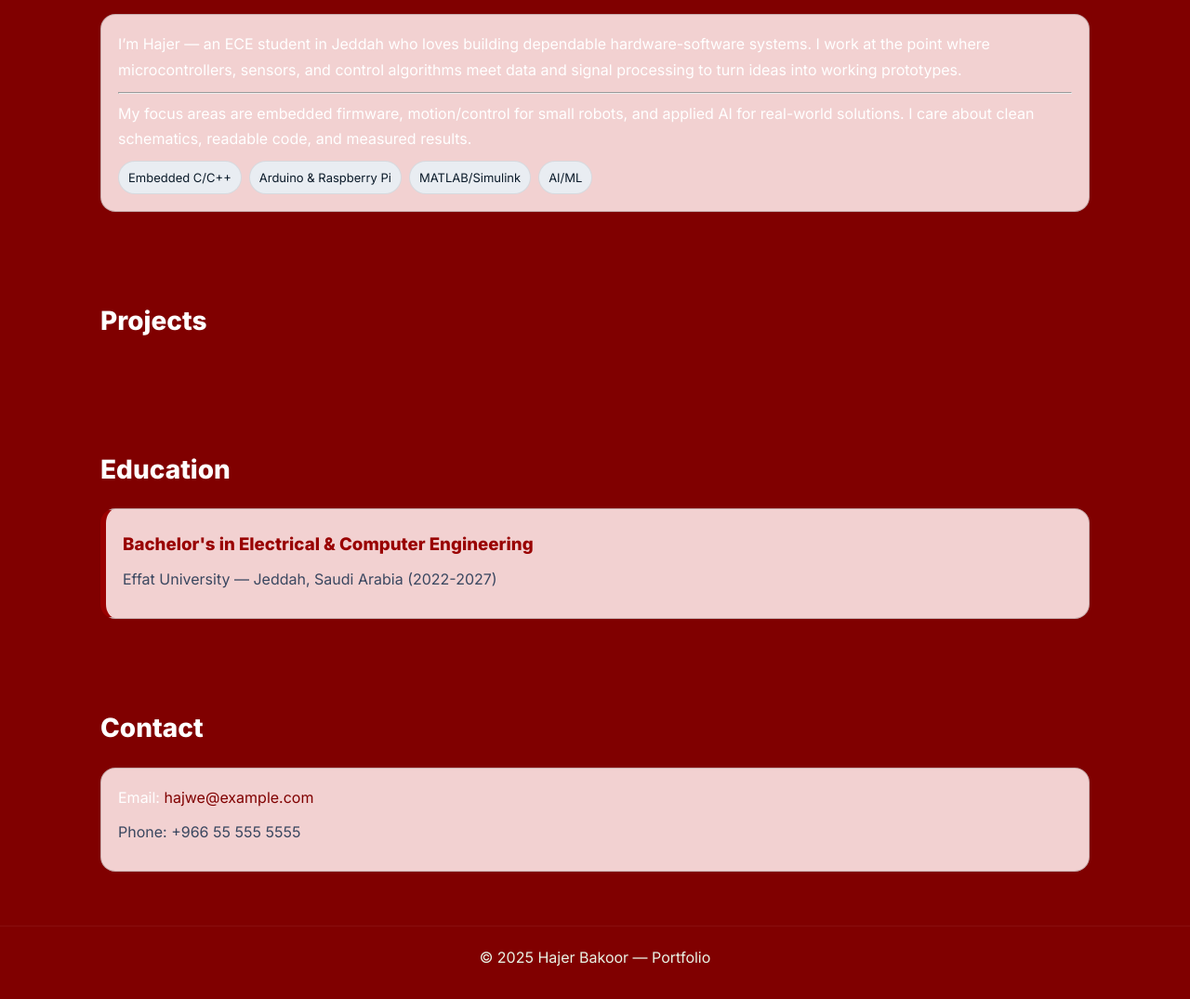
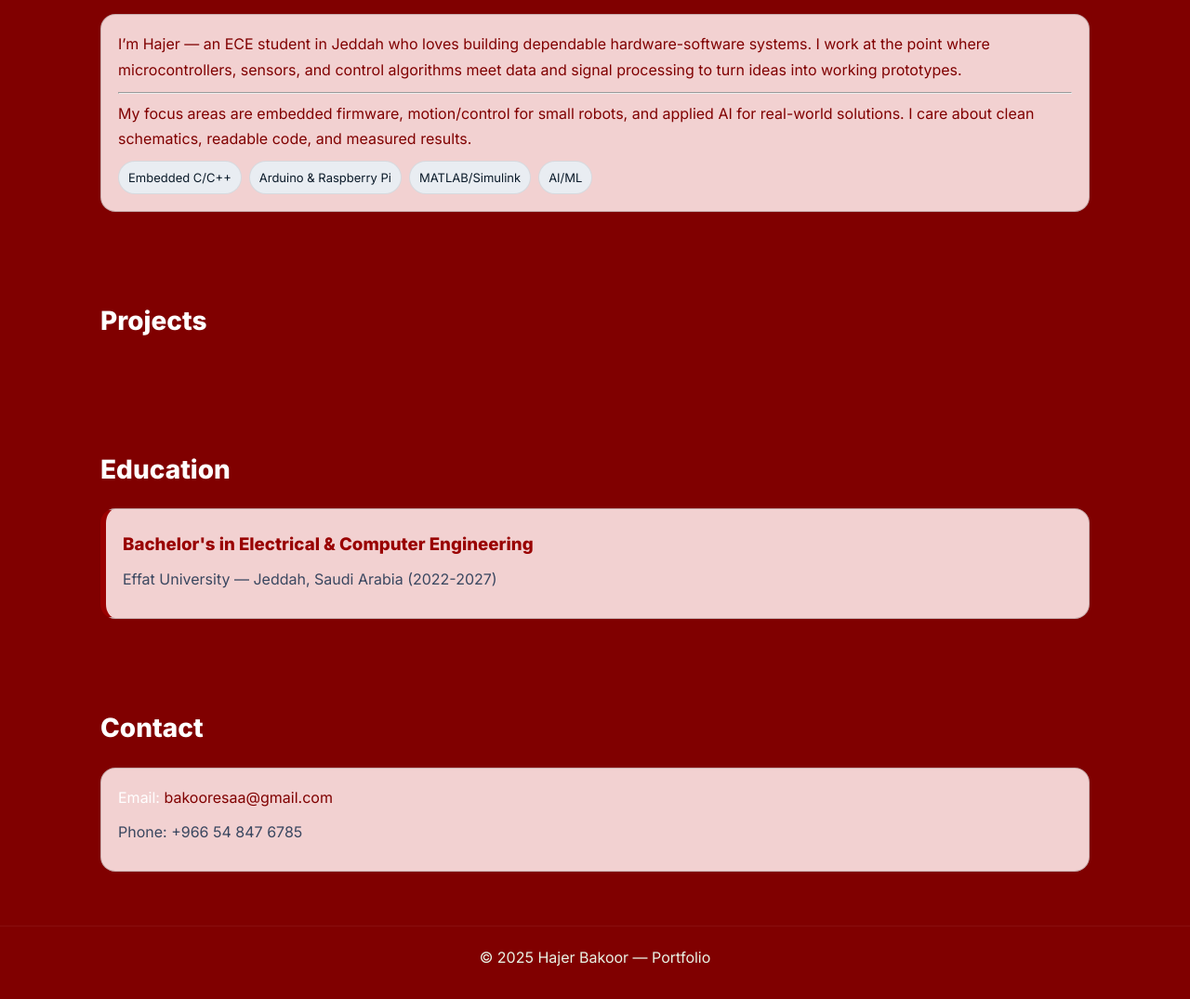
Before and after one commit to Hajer-bk/hajer-bakoor-portfolio, a plain HTML site: page index.html in a window 1280 px wide. Shown: the part 500-1575 px from the top of the page at 93% size. Drawn offline with Linux system fonts and the light colour scheme.

Commit message:
index.html

```diff
--- a/index.html
+++ b/index.html
@@ -116,9 +116,9 @@
     <section id="about" class="section about">
       <h2>About Me</h2>
       <div class="panel">
-        <p class="lead">I’m Hajer — an ECE student in Jeddah who loves building dependable hardware-software systems. I work at the point where microcontrollers, sensors, and control algorithms meet data and signal processing to turn ideas into working prototypes.</p>
+        <p class="lead" style="color:#800000;">I’m Hajer — an ECE student in Jeddah who loves building dependable hardware-software systems. I work at the point where microcontrollers, sensors, and control algorithms meet data and signal processing to turn ideas into working prototypes.</p>
         <hr class="rule" />
-        <p class="body">My focus areas are embedded firmware, motion/control for small robots, and applied AI for real-world solutions. I care about clean schematics, readable code, and measured results.</p>
+        <p class="body" style="color:#800000;">My focus areas are embedded firmware, motion/control for small robots, and applied AI for real-world solutions. I care about clean schematics, readable code, and measured results.</p>
         <div class="kudos">
           <span>Embedded C/C++</span>
           <span>Arduino & Raspberry Pi</span>
@@ -147,8 +147,8 @@
     <section id="contact" class="section">
       <h2>Contact</h2>
       <div class="panel">
-        <p>Email: <a href="mailto:hajwe@example.com">hajwe@example.com</a></p>
-        <p class="muted">Phone: +966 55 555 5555</p>
+        <p>Email: <a href="mailto:hajwe@example.com">bakooresaa@gmail.com</a></p>
+        <p class="muted">Phone: +966 54 847 6785</p>
       </div>
     </section>
   </main>
```
